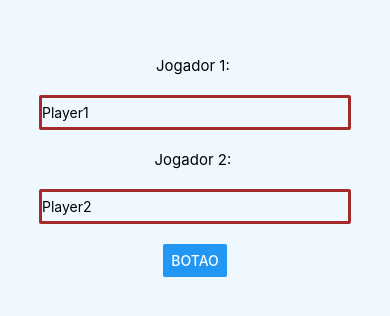
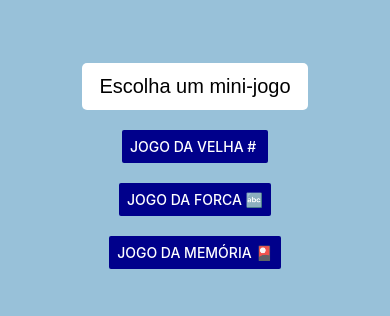
Before and after one commit to S-Evangelista/Jogo-da-velha, a React Native app in the folder native/: screen / in a window 390 px wide. Shown: the part 256-572 px from the top of the page. Built offline with nearby package versions, Linux system fonts and the light colour scheme.

Commit message:
Começo das telas dos próximos jogos

```diff
--- a/native/App.js
+++ b/native/App.js
@@ -1,20 +1,17 @@
 import { StatusBar } from 'expo-status-bar';
 import { useState } from 'react';
 import { StyleSheet, View } from 'react-native';
-import Home from './src/home';
-import Jogo from './src/jogo';
+import Home from './src/Home';
+import Jogo from './src/Jogo';
+import Forca from './src/Forca';
+import Memoria from './src/Memoria';
+
 
 export default function App() {
   const [screen, setScreen] = useState("home");
-  const [player1, setPlayer1] = useState("");
-  const [player2, setPlayer2] = useState("");
+
 
   const checkScreen = (checkScreen) => checkScreen === screen;
-
-  const setJogadores = (nome1, nome2) => {
-    setPlayer1(nome1);
-    setPlayer2(nome2);
-  }
 
   const changeScreen = (newScreen) => setScreen(newScreen);
 
@@ -23,11 +20,26 @@ export default function App() {
       <StatusBar style="auto" />
       {checkScreen("home") && (
         <Home
-          mudarNomeJogadores={setJogadores}
           changeScreen={changeScreen}
         />
       )}
-      {checkScreen("jogo") && <Jogo changeScreen={changeScreen} />}
+      {checkScreen("jogo") && (
+        <Jogo
+          changeScreen={changeScreen}
+        />
+      )}
+
+      {checkScreen("forca") && (
+        <Forca
+          changeScreen={changeScreen}
+        />
+      )}
+      {checkScreen("memoria") && (
+        <Memoria
+          changeScreen={changeScreen}
+        />
+      )}
+
     </View>
   );
 }
--- /dev/null
+++ b/native/src/Forca.js
@@ -0,0 +1,44 @@
+import { StyleSheet, Text, View, TextInput, Button } from 'react-native';
+
+export default function Forca(props) {
+
+    const handleClickV = () => {
+        props.changeScreen("home")
+    }
+
+
+    return (
+        <View style={styles.principal}>
+            <Text style={styles.tituloForca}> Jogo da forca </Text>
+
+            <View style={styles.fileira1}>
+
+            </View>
+            <Button title='Voltar' onPress={handleClickV} />
+        </View>
+    )
+}
+
+const styles = StyleSheet.create({
+    principal: {
+        flex: 1,
+        backgroundColor: '#fff',
+        alignItems: 'center',
+        justifyContent: 'center',
+        padding: "200px"
+    },
+    fileira1: {
+        display: "flex",
+        flexDirection: "row",
+        padding: "2px",
+        gap: "8px"
+
+    },
+
+
+    tituloForca: {
+
+        padding:"4px"
+
+    }
+});
--- a/native/src/Home.js
+++ b/native/src/Home.js
@@ -1,31 +1,34 @@
-import { useState } from 'react';
-import { StyleSheet, Text, View, TextInput, Button } from 'react-native';
+
+import { StyleSheet, Text, View, Button } from 'react-native';
 
 
 export default function Home({
-    mudarNomeJogadores,
-    changeScreen
+    changeScreen,
 }) {
 
-    const [player1, setPlayer1] = useState("");
-    const [player2, setPlayer2] = useState("");
+    const handleClick = () => {
+        changeScreen("jogo")
 
-    const handleClick = () => {
-        if (mudarNomeJogadores) {
-            mudarNomeJogadores(player1, player2)
-            changeScreen("jogo")
-        }
+    }
+    const handleClickF = () => {
+        changeScreen("forca")
+
+    }
+
+    const handleClickM = () => {
+        changeScreen("memoria")
+
     }
 
     return (
         <View style={styles.container}>
-            <Text style={styles.text}>Jogador 1: {player1}</Text>
-            <TextInput placeholder="Player1" style={styles.input} value={player1} onChangeText={setPlayer1} />
 
-            <Text style={styles.text}>Jogador 2: {player2}</Text>
-            <TextInput placeholder="Player2" style={styles.input} value={player2} onChangeText={setPlayer2} />
+            <Text style={styles.tituloHome}> Escolha um mini-jogo </Text>
 
-            <Button title="Botao" onPress={handleClick} />
+
+            <Button title="Jogo da Velha # " onPress={handleClick} color="darkblue" />
+            <Button title="Jogo da forca 🔤" onPress={handleClickF} color="darkblue" />
+            <Button title="Jogo da memória 🎴" onPress={handleClickM} color="darkblue" />
         </View>
     );
 }
@@ -33,21 +36,17 @@ export default function Home({
 const styles = StyleSheet.create({
     container: {
         flex: 1,
-        backgroundColor: 'aliceblue',
+        backgroundColor: '#98c1d9',
         alignItems: 'center',
         justifyContent: 'center',
-        width: '100%',
         gap: 20
     },
-    input: {
-        width: "80%",
-        height: 35,
-        borderStyle: "solid",
-        borderColor: "brown",
-        borderRadius: 2,
-        borderWidth: 3
+    tituloHome: {
+        backgroundColor: 'white',
+        padding: '12px',
+        borderRadius: '5px',
+        fontSize: '20px',
+        fontFamily: "Arial"
     },
-    text: {
-        fontSize: 15,
-    }
+
 });
--- a/native/src/Jogo.js
+++ b/native/src/Jogo.js
@@ -3,9 +3,11 @@ import { StyleSheet, View, Text, Button } from 'react-native';
 
 export default function Jogo(props) {
 
-    const handleClick = () => {
-        props.changeScreen("Home")
+    const handleClickV = () => {
+        props.changeScreen("home")
     }
+
+
     // Botões primeira fileira
     const [b1, setB1] = useState(" ");
     const [b2, setB2] = useState(" ");
@@ -71,19 +73,24 @@ export default function Jogo(props) {
 
     return (
         <View style={styles.principal}>
-            <Text>Jogo</Text>
+            <Text style={styles.tituloVelha}> Jogo da velha </Text>
 
             <View style={styles.fileira1}>
                 <Button title={b1} onPress={handleClickB1} />
                 <Button title={b2} onPress={handleClickB2} />
                 <Button title={b3} onPress={handleClickB3} />
+            </View>
+            <View style={styles.fileira2}>
                 <Button title={b4} onPress={handleClickB4} />
                 <Button title={b5} onPress={handleClickB5} />
                 <Button title={b6} onPress={handleClickB6} />
-                <Button title={b6} onPress={handleClickB7} />
-                <Button title={b6} onPress={handleClickB8} />            </View>
+            </View>
+            <View style={styles.fileira3}>
+                <Button title={b4} onPress={handleClickB7} />
+                <Button title={b5} onPress={handleClickB8} />
                 <Button title={b6} onPress={handleClickB9} />
-            <Button title='Voltar' onPress={handleClick} />
+            </View>
+            <Button title='Voltar' onPress={handleClickV} />
         </View>
     )
 }
@@ -91,11 +98,36 @@ export default function Jogo(props) {
 const styles = StyleSheet.create({
     principal: {
         flex: 1,
-        backgroundColor: '#09f',
+        backgroundColor: '#fff',
         alignItems: 'center',
         justifyContent: 'center',
+        padding: "200px"
     },
     fileira1: {
+        display: "flex",
+        flexDirection: "row",
+        padding: "2px",
+        gap: "8px"
+
+    },
+    fileira2: {
+        display: "flex",
+        flexDirection: "row",
+        padding: "2px",
+        gap: "8px"
+
+    },
+    fileira3: {
+        display: "flex",
+        flexDirection: "row",
+        padding: "2px",
+        paddingBottom: "7px",
+        gap: "8px"
+    },
+
+    tituloVelha: {
+
+        padding:"4px"
 
     }
 });
--- /dev/null
+++ b/native/src/Memoria.js
@@ -0,0 +1,44 @@
+import { StyleSheet, Text, View, Button } from 'react-native';
+
+export default function Forca(props) {
+
+    const handleClickV = () => {
+        props.changeScreen("home")
+    }
+
+
+    return (
+        <View style={styles.principal}>
+            <Text style={styles.tituloMemoria}> Jogo da memoria </Text>
+
+            <View style={styles.fileira1}>
+
+            </View>
+            <Button title='Voltar' onPress={handleClickV} />
+        </View>
+    )
+}
+
+const styles = StyleSheet.create({
+    principal: {
+        flex: 1,
+        backgroundColor: '#fff',
+        alignItems: 'center',
+        justifyContent: 'center',
+        padding: "200px"
+    },
+    fileira1: {
+        display: "flex",
+        flexDirection: "row",
+        padding: "2px",
+        gap: "8px"
+
+    },
+
+
+    tituloMemoria: {
+
+        padding:"4px"
+
+    }
+});
```
Also changed, not shown: native/src/Inicio.js (added, +54 -0 lines), 2 other files (tests, documents, lock files or other folders).
